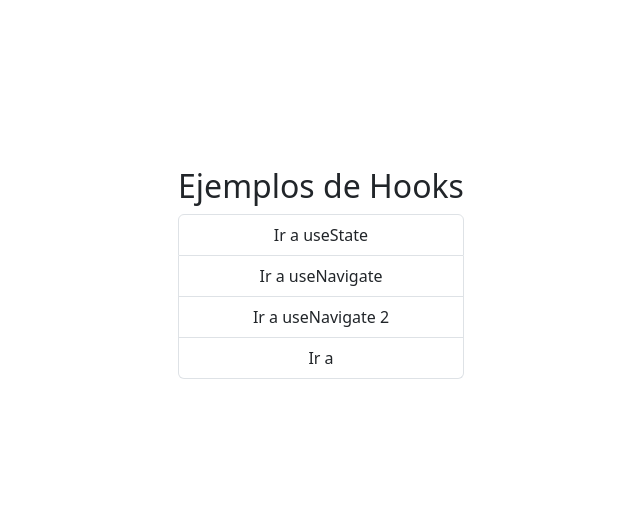
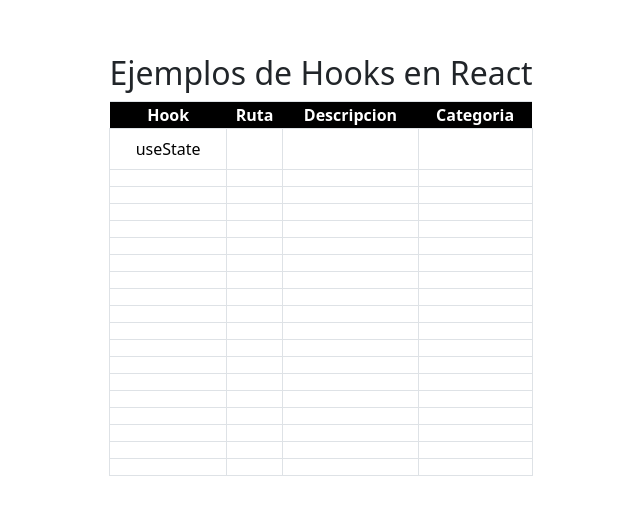
Before and after one commit to kevindamian2023/ProyectOrientadoAlSer, a React (Vite) app: page / in a window 1280 px wide. Shown: the part 159-674 px from the top of the page, without its empty margins (319-959 px from the left). Built offline with nearby package versions, Linux system fonts and the light colour scheme.

Commit message:
segundo comit rama nueva

```diff
--- a/src/playground/HomeHooks.jsx
+++ b/src/playground/HomeHooks.jsx
@@ -4,13 +4,137 @@ function HomeHooks() {
   return (
     <div className='container justify-content-center align-content-center vh-100'>
       <div className='text-center'>
-        <h2>Ejemplos de Hooks</h2>
+        <h2>Ejemplos de Hooks en React</h2>
         <div className='list-group'>
-          <a href="/useState" className='list-group-item'>Ir a useState</a>
+          {/* <a href="/useState" className='list-group-item'>Ir a useState</a>
           <a href="/useNavigate" className='list-group-item'>Ir a useNavigate</a>
           {/* ejemplo para pasar a rama develop */}
-          <a href="/useNavigate" className='list-group-item'>Ir a useNavigate 2</a>
-          <a href="#" className='list-group-item'>Ir a </a>
+          {/* <a href="/useNavigate" className='list-group-item'>Ir a useNavigate 2</a>
+          <a href="#" className='list-group-item'>Ir a </a> */}
+          <table className='table table-bordered text-center'>
+            <thead className=' text-center bg-black text-white'>
+            <th>Hook</th>
+            <th>Ruta</th>
+            <th>Descripcion</th>
+            <th>Categoria</th>
+            </thead>
+            <tbody>
+              <tr>
+                <td>useState</td>
+                <td></td>
+                <td></td>
+                <td></td>
+              </tr>
+              <tr>
+                <td></td>
+                <td></td>
+                <td></td>
+                <td></td>
+              </tr>
+              <tr>
+                <td></td>
+                <td></td>
+                <td></td>
+                <td></td>
+              </tr>
+              <tr>
+                <td></td>
+                <td></td>
+                <td></td>
+                <td></td>
+              </tr>
+              <tr>
+                <td></td>
+                <td></td>
+                <td></td>
+                <td></td>
+              </tr>
+              <tr>
+                <td></td>
+                <td></td>
+                <td></td>
+                <td></td>
+              </tr>
+              <tr>
+                <td></td>
+                <td></td>
+                <td></td>
+                <td></td>
+              </tr>
+              <tr>
+                <td></td>
+                <td></td>
+                <td></td>
+                <td></td>
+              </tr>
+              <tr>
+                <td></td>
+                <td></td>
+                <td></td>
+                <td></td>
+              </tr>
+              <tr>
+                <td></td>
+                <td></td>
+                <td></td>
+                <td></td>
+              </tr>
+              <tr>
+                <td></td>
+                <td></td>
+                <td></td>
+                <td></td>
+              </tr>
+              <tr>
+                <td></td>
+                <td></td>
+                <td></td>
+                <td></td>
+              </tr>
+              <tr>
+                <td></td>
+                <td></td>
+                <td></td>
+                <td></td>
+              </tr>
+              <tr>
+                <td></td>
+                <td></td>
+                <td></td>
+                <td></td>
+              </tr>
+              <tr>
+                <td></td>
+                <td></td>
+                <td></td>
+                <td></td>
+              </tr>
+              <tr>
+                <td></td>
+                <td></td>
+                <td></td>
+                <td></td>
+              </tr>
+              <tr>
+                <td></td>
+                <td></td>
+                <td></td>
+                <td></td>
+              </tr>
+              <tr>
+                <td></td>
+                <td></td>
+                <td></td>
+                <td></td>
+              </tr>
+              <tr>
+                <td></td>
+                <td></td>
+                <td></td>
+                <td></td>
+              </tr>
+            </tbody>
+          </table>
         </div>
       </div>
     </div>
```
Also changed, not shown: src/playground/HookUseEffect.jsx (added, +17 -0 lines), src/App.jsx (line endings or trailing spaces).
